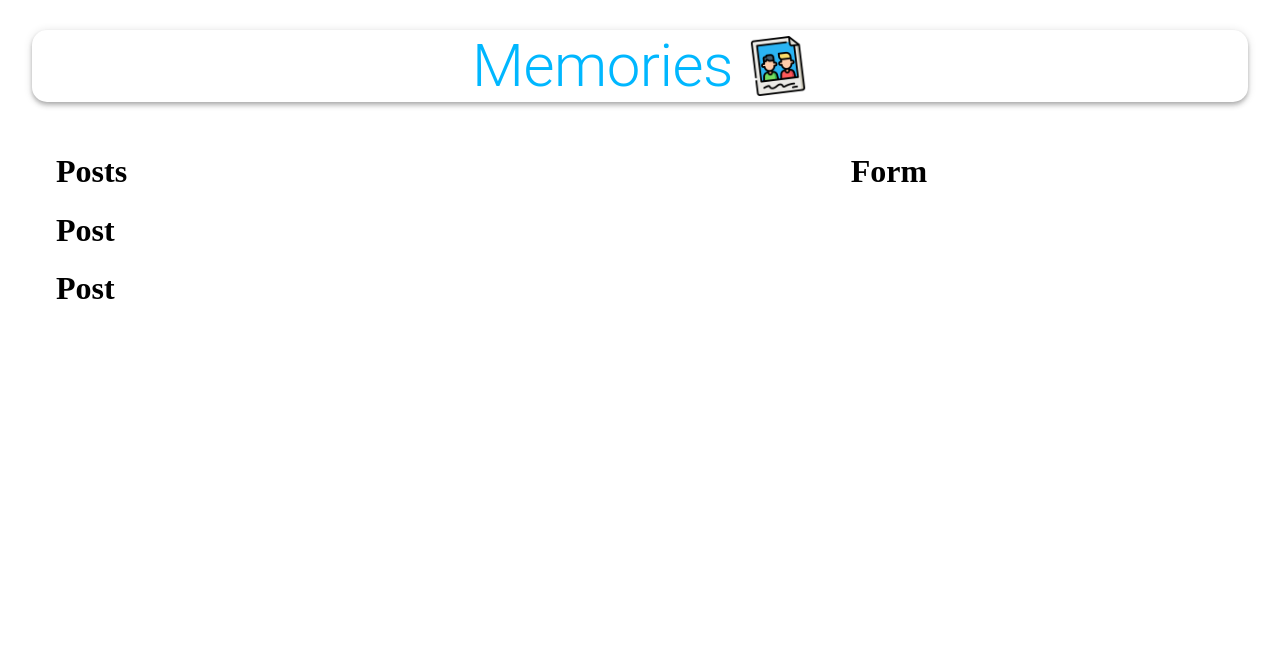
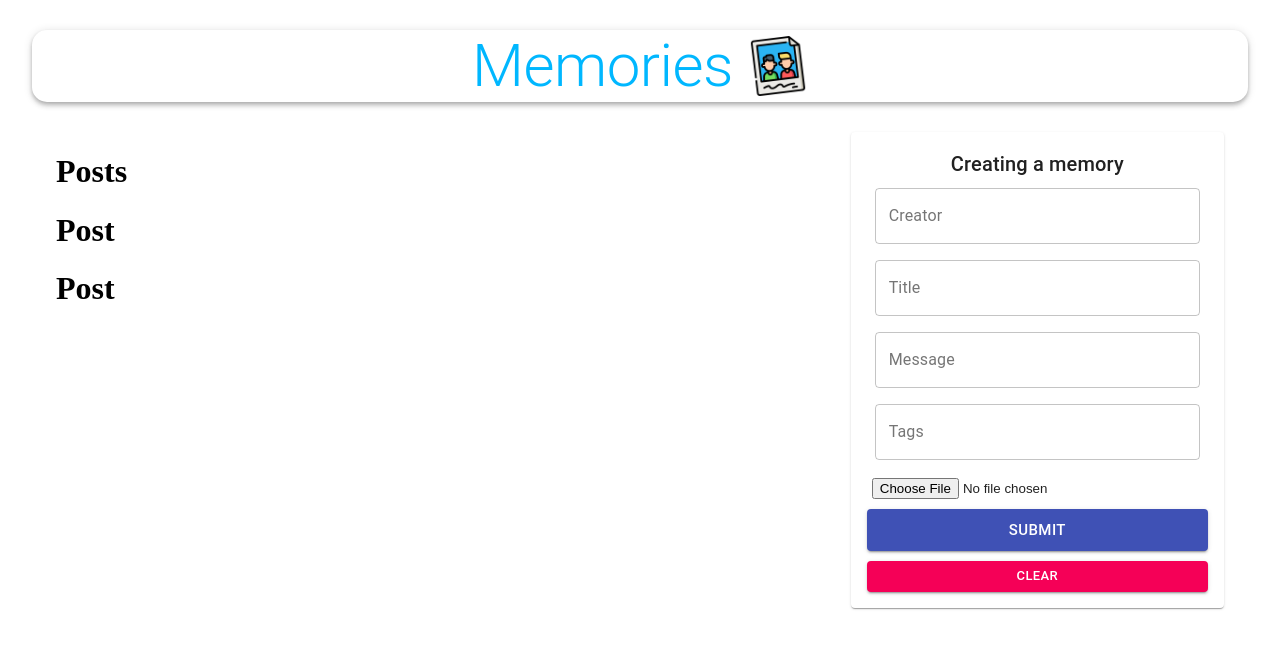
Before and after one commit to AshishMhrzn10/MemoriesProject, a React (Create React App) app in the folder client/: page / in a window 1280 px wide. Shown: the top 648 px of the page. Built offline with nearby package versions, Linux system fonts and the light colour scheme; no server answers.

Commit message:
Redux file structure 🔥

```diff
--- a/client/package.json
+++ b/client/package.json
@@ -2,7 +2,7 @@
   "name": "mern-stack-client",
   "version": "0.1.0",
   "private": true,
-  "proxy": "https://memories-project-part4.herokuapp.com/",
+  "proxy": "http://localhost:5000/",
   "dependencies": {
     "@material-ui/core": "^4.12.4",
     "@material-ui/icons": "^4.9.1",
--- a/client/src/App.js
+++ b/client/src/App.js
@@ -1,5 +1,9 @@
-import React from "react";
+import React, { useEffect } from "react";
 import { Container, AppBar, Typography, Grow, Grid } from "@material-ui/core";
+
+import { useDispatch } from "react-redux";
+import { getPosts } from './actions/posts';
+
 import memories from './images/memories.png';
 import Posts from "./components/Posts/Posts";
 import Form from "./components/Form/Form";
@@ -8,6 +12,11 @@ import useStyles from "./styles";
 
 const App = () => {
     const classes = useStyles();
+    const dispatch = useDispatch();
+
+    useEffect(() => {
+        dispatch(getPosts());
+    }, [dispatch]);
     return (
         <Container maxWidth="lg">
             <AppBar className={classes.appBar} position="static" color="inherit">
@@ -17,7 +26,7 @@ const App = () => {
 
             <Grow in>
                 <Container>
-                    <Grid container justify="space-between" alignItems="stretch" spacing={3}>
+                    <Grid container justifyContent="space-between" alignItems="stretch" spacing={3}>
                         <Grid item xs={12} sm={7}>
                             <Posts />
                         </Grid>
--- /dev/null
+++ b/client/src/actions/posts.js
@@ -0,0 +1,11 @@
+import * as api from '../api';
+
+//Action Creators
+export const getPosts = () => async (dispatch) => {
+    try {
+        const { data } = await api.fetchPosts();
+        dispatch({ type: 'FETCH_ALL', payload: data });
+    } catch (error) {
+        console.log(error.message);
+    }
+};
--- /dev/null
+++ b/client/src/api/index.js
@@ -0,0 +1,5 @@
+import axios from 'axios';
+
+const url = 'http://localhost:5000/posts';
+
+export const fetchPosts = () => axios.get(url);
--- a/client/src/components/Form/Form.js
+++ b/client/src/components/Form/Form.js
@@ -1,9 +1,76 @@
-import React from "react";
+import React, { useState } from "react";
 import useStyles from "./styles";
+import { TextField, Button, Typography, Paper } from "@material-ui/core";
+import FileBase from 'react-file-base64';
+
 const Form = () => {
+    const [postData, setPostData] = useState({
+        creator: '',
+        title: '',
+        message: '',
+        tags: '',
+        selectedFile: ''
+    });
     const classes = useStyles();
+
+    const handleSubmit = () => {
+
+    };
+
+    const clear = () => {
+
+    };
+
     return (
-        <h1>Form</h1>
+        <Paper className={classes.paper}>
+            <form autoComplete="off" noValidate className={`${classes.root} ${classes.form}`} onSubmit={handleSubmit}>
+                <Typography variant="h6">Creating a memory</Typography>
+                <TextField
+                    name="creator"
+                    variant="outlined"
+                    label="Creator"
+                    fullWidth
+                    value={postData.creator}
+                    onChange={(e) => setPostData({ ...postData, creator: e.target.value })}
+                />
+                <TextField
+                    name="title"
+                    variant="outlined"
+                    label="Title"
+                    fullWidth
+                    value={postData.title}
+                    onChange={(e) => setPostData({ ...postData, title: e.target.value })}
+                />
+                <TextField
+                    name="message"
+                    variant="outlined"
+                    label="Message"
+                    fullWidth
+                    value={postData.message}
+                    onChange={(e) => setPostData({ ...postData, message: e.target.value })}
+                />
+                <TextField
+                    name="tags"
+                    variant="outlined"
+                    label="Tags"
+                    fullWidth
+                    value={postData.tags}
+                    onChange={(e) => setPostData({ ...postData, tags: e.target.value })}
+                />
+
+                <div className={classes.fileInput}>
+                    <FileBase
+                        type="file"
+                        multiple={false}
+                        onDone={({ base64 }) => setPostData({ ...postData, selectedFile: base64 })}
+                    />
+                </div>
+
+                <Button className={classes.buttonSubmit} variant="contained" color="primary" size="large" type="submit" fullWidth>Submit</Button>
+                <Button variant="contained" color="secondary" size="small" onClick={clear} fullWidth>Clear</Button>
+            </form>
+
+        </Paper>
     );
 };
 
--- a/client/src/components/Posts/Posts.js
+++ b/client/src/components/Posts/Posts.js
@@ -1,8 +1,12 @@
 import React from "react";
+import { useSelector } from "react-redux";
+
 import Post from "./Post/Post";
 import useStyles from "./styles";
 const Posts = () => {
+    const posts = useSelector((state) => state.posts);
     const classes = useStyles();
+    console.log(posts);
     return (
         <>
             <h1>Posts</h1>
--- a/client/src/index.js
+++ b/client/src/index.js
@@ -1,6 +1,18 @@
 import React from "react";
 import ReactDOM from "react-dom";
+import { Provider } from 'react-redux';
+import { createStore, applyMiddleware, compose } from 'redux';
+import thunk from 'redux-thunk';
+
+import reducers from './reducers';
 
 import App from "./App";
 
-ReactDOM.render(<App />, document.getElementById('root'));
+const store = createStore(reducers, compose(applyMiddleware(thunk)));
+
+ReactDOM.render(
+    <Provider store={store}>
+        <App />
+    </Provider>,
+    document.getElementById('root')
+);
--- /dev/null
+++ b/client/src/reducers/index.js
@@ -0,0 +1,7 @@
+import { combineReducers, conbineReducers } from "redux";
+import posts from './posts';
+
+
+export default combineReducers({
+    posts,
+});
--- /dev/null
+++ b/client/src/reducers/posts.js
@@ -0,0 +1,12 @@
+export default (posts = [], action) => {
+    switch (action.type) {
+        case 'FETCH_ALL':
+            return action.payload;
+
+        case 'CREATE':
+            return posts;
+
+        default:
+            return posts;
+    }
+};
```
Also changed, not shown: 1 other file (tests, documents, lock files or other folders).
